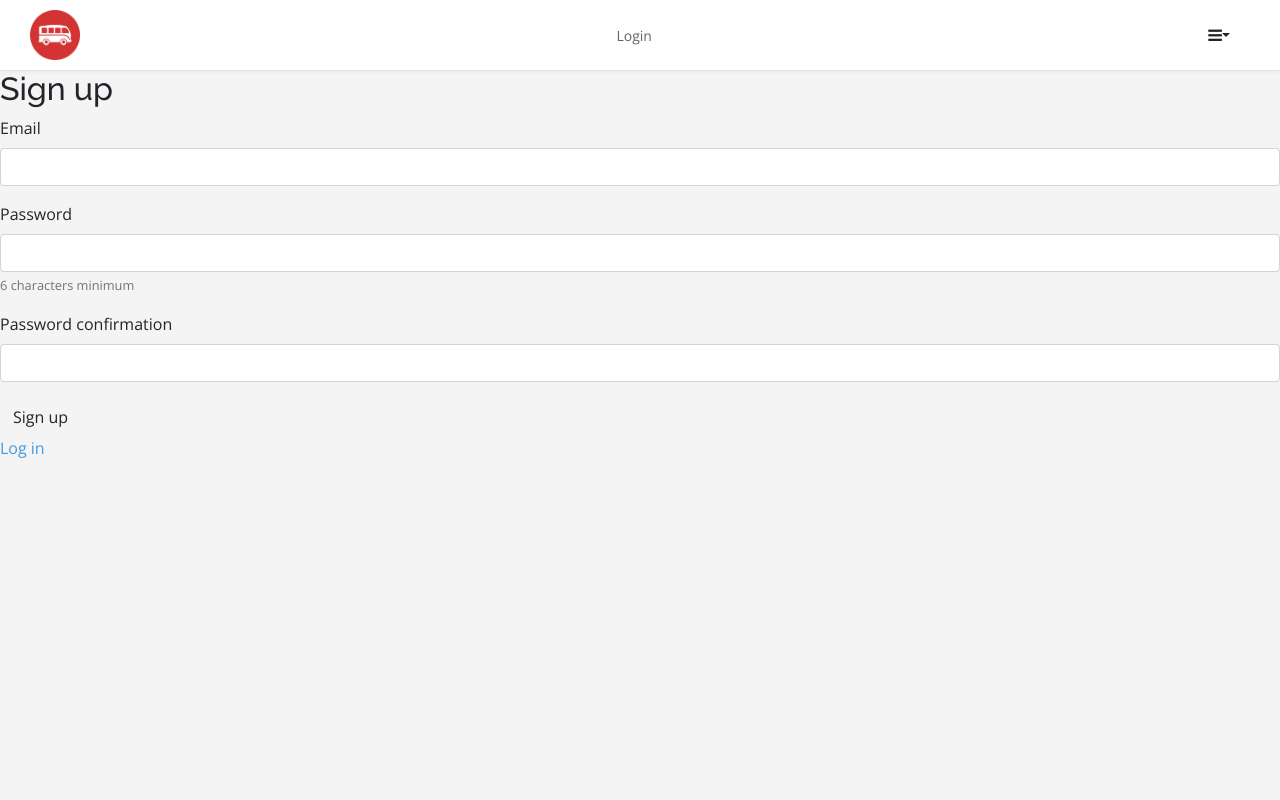
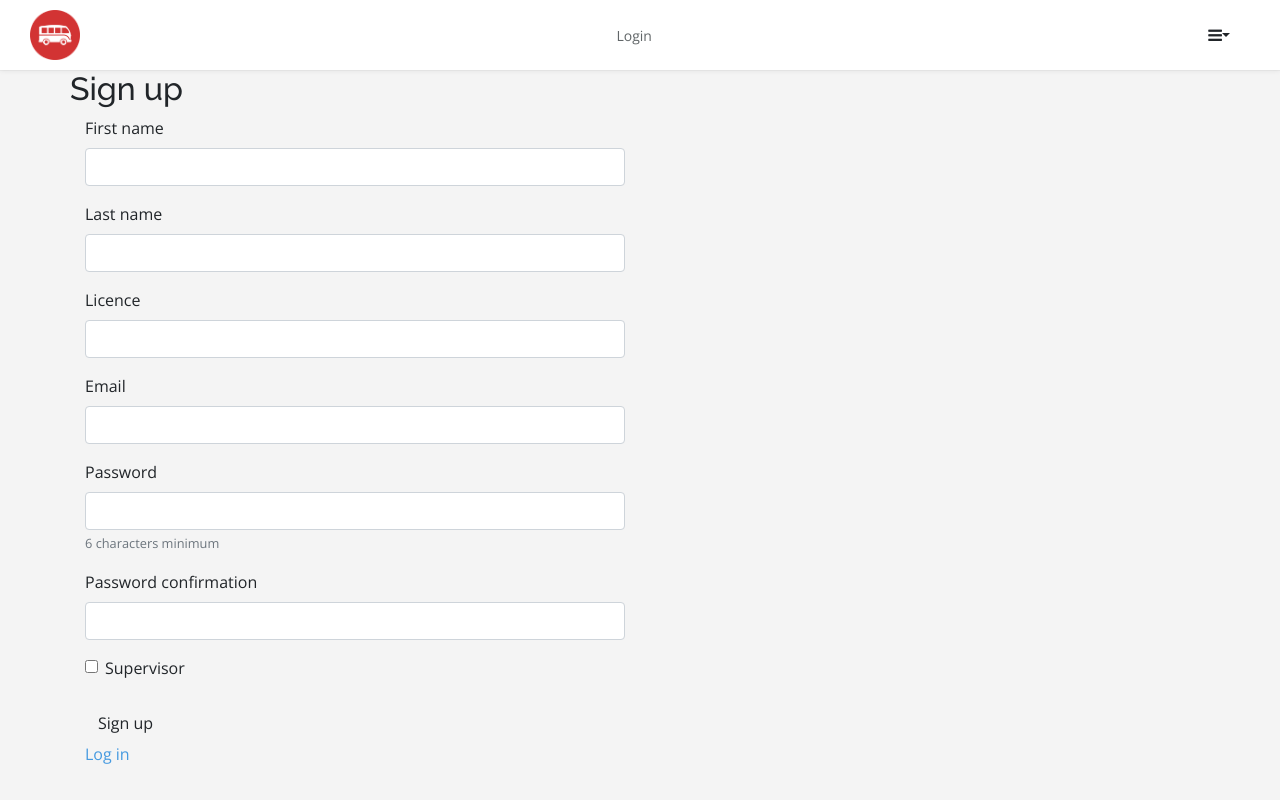
Before and after one commit to lorrainefav/plan_my_play, a Rails app: page /users/sign_up in a window 1280 px wide. Run offline with Rails 7, Linux system fonts and the light colour scheme; style sheets or scripts are compiled from the project's sources; parts of the project's set-up code (start-up, migrations or seed data) failed here and were passed over; some libraries are stand-ins or nearby versions.

Commit message:
settings ok

```diff
--- a/app/controllers/application_controller.rb
+++ b/app/controllers/application_controller.rb
@@ -3,11 +3,19 @@
   before_action :authenticate_user!
   before_action :configure_permitted_parameters, if: :devise_controller?
 
-   def configure_permitted_parameters
-     # For additional fields in app/views/devise/registrations/new.html.erb
-     devise_parameter_sanitizer.permit(:sign_up, keys: [:licence, :first_name, :last_name])
+  def after_sign_in_path_for(user)
+    if user.supervisor
+      tournaments_path
+    else
+      player_tournaments_path
+    end
+  end
 
-     # For additional in app/views/devise/registrations/edit.html.erb
-     devise_parameter_sanitizer.permit(:account_update, keys: [:email])
-   end
+  def configure_permitted_parameters
+    # For additional fields in app/views/devise/registrations/new.html.erb
+    devise_parameter_sanitizer.permit(:sign_up, keys: [:licence, :first_name, :last_name])
+    # For additional in app/views/devise/registrations/edit.html.erb
+    devise_parameter_sanitizer.permit(:account_update, keys: [:email])
+  end
+
 end
--- a/app/controllers/player/availabilities_controller.rb
+++ b/app/controllers/player/availabilities_controller.rb
@@ -1,3 +1,3 @@
-class AvailabilitiesController < ApplicationController
+class Player::AvailabilitiesController < ApplicationController
 
 end
--- a/app/controllers/player/convocations_controller.rb
+++ b/app/controllers/player/convocations_controller.rb
@@ -1,3 +1,3 @@
-class ConvocationsController < ApplicationController
+class Player::ConvocationsController < ApplicationController
 
 end
--- a/app/controllers/player/tournaments_controller.rb
+++ b/app/controllers/player/tournaments_controller.rb
@@ -1,4 +1,4 @@
-class TournamentsController < ApplicationController
+class Player::TournamentsController < ApplicationController
   def index
     @tournaments = Tournament.all
   end
--- a/app/models/user.rb
+++ b/app/models/user.rb
@@ -10,7 +10,6 @@
 
   validates :last_name, presence: true
   validates :first_name, presence: true
-  validates :club, presence: true
   validates :licence, uniqueness: true, presence: true, length: { is: 9 }
   validates :gender, presence: true, inclusion: { in: [ "men", "women" ] }
   validates :ranking, presence: true, inclusion: { in: [ "NC", "40", "30/5", "30/4", "30/3", "30/2", "30/1", "30",\
--- a/app/views/devise/registrations/new.html.erb
+++ b/app/views/devise/registrations/new.html.erb
@@ -1,9 +1,25 @@
-<h2>Sign up</h2>
+<div class="container">
 
+  <div class="row">
+   <h2 class= "text-center">Sign up</h2>
+  </div>
+  <div class="row">
+    <div class="col-xs-12 col-md-6 col-xs-offset-2">
       <%= simple_form_for(resource, as: resource_name, url: registration_path(resource_name)) do |f| %>
       <%= f.error_notification %>
-
       <div class="form-inputs">
+        <%= f.input :first_name,
+                    required: true,
+                    autofocus: true ,
+                    input_html: { autocomplete: "first_name" }%>
+        <%= f.input :last_name,
+                    required: true,
+                    autofocus: true ,
+                    input_html: { autocomplete: "last_name" }%>
+        <%= f.input :licence,
+                    required: true,
+                    autofocus: true ,
+                    input_html: { autocomplete: "licence" }%>
         <%= f.input :email,
                     required: true,
                     autofocus: true ,
@@ -15,11 +31,12 @@
         <%= f.input :password_confirmation,
                     required: true,
                     input_html: { autocomplete: "new-password" } %>
+        <%= f.input :supervisor, as: :boolean %>
       </div>
-
     <div class="form-actions">
       <%= f.button :submit, "Sign up" %>
     </div>
     <% end %>
-
   <%= render "devise/shared/links" %>
+  </div>
+</div>
```
Lines whose indentation alone changed are shown as unchanged.
